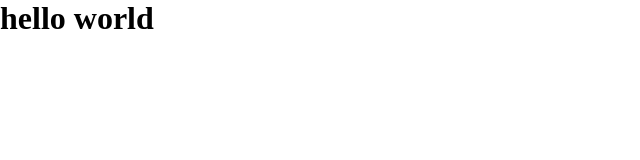
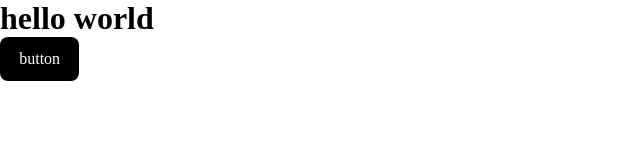
Before and after one commit to koichi5322/git-practice, a plain HTML site: page index.html in a window 1280 px wide. Shown: the whole page, without its empty margins (0-640 px from the left). Drawn offline with Linux system fonts and the light colour scheme.

Commit message:
add button

```diff
--- a/index.html
+++ b/index.html
@@ -8,5 +8,6 @@
   </head>
   <body>
     <h1>hello world</h1>
+    <a class="button" href="/">button</a>
   </body>
 </html>
--- a/style.css
+++ b/style.css
@@ -7,3 +7,17 @@ body {
   height: 100%;
   box-sizing: border-box;
 }
+
+.button {
+  display: inline-block;
+  padding: 0.8em 1.2em;
+  background: black;
+  color: #fff;
+  text-align: none;
+  border-radius: 8px;
+  transition: 0.15s ease;
+  text-decoration: none;
+}
+.button:hover {
+  background: #8f8e8e;
+}
```
